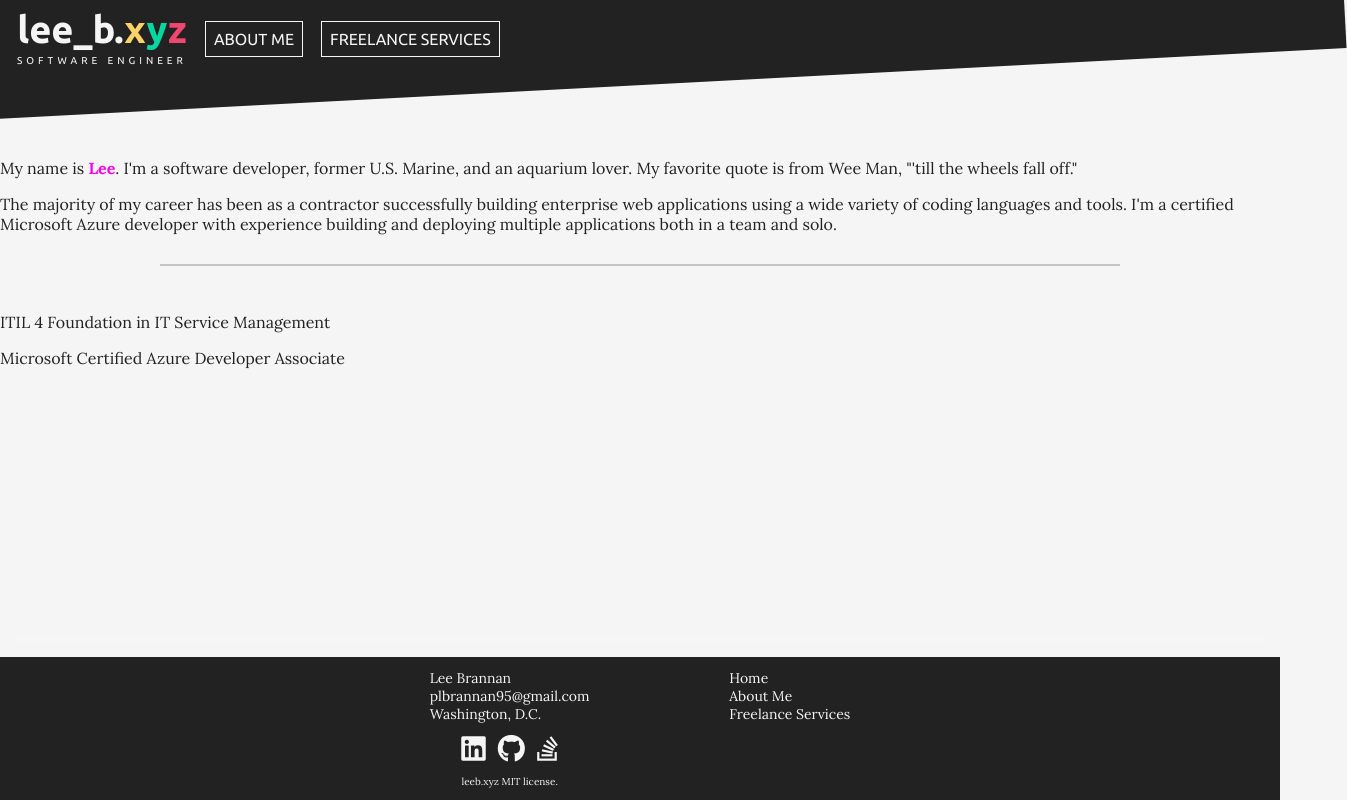
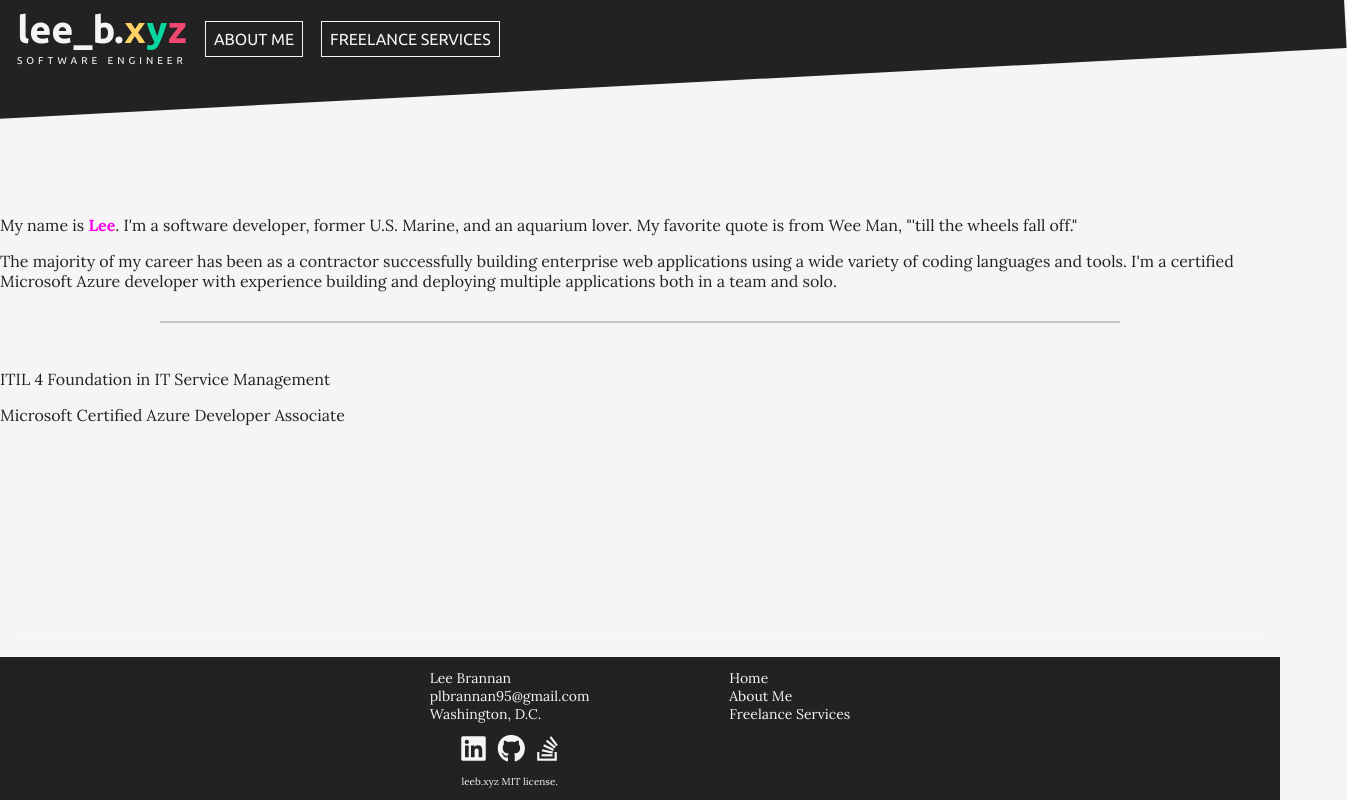
Before and after one commit to bananabrann/leeb.xyz, a React (Create React App) app: page / in a window 1280 px wide. Shown: the whole page, 1347 px wide, since content can reach past the window. Built offline with nearby package versions, Linux system fonts and the light colour scheme.

Commit message:
Kind of fix header scss

```diff
--- a/src/Components/Header/Header.scss
+++ b/src/Components/Header/Header.scss
@@ -11,7 +11,7 @@ $tilt-degree: -3deg;
     &::before {
         transform: rotate($tilt-degree);
         background-color: $blk;
-        position: fixed;
+        position: relative;
         content: " ";
         display: block;
         width: 110%;
@@ -22,7 +22,8 @@ $tilt-degree: -3deg;
 
 
     .header-content {
-        position: relative;
+        position: absolute;
+        top: 0;
         padding: 8px;
 
         display: flex;
```
